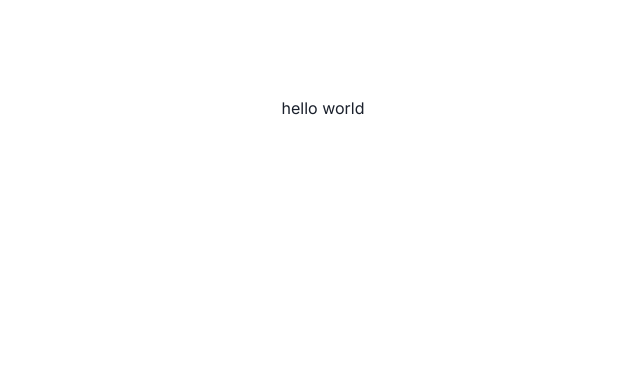
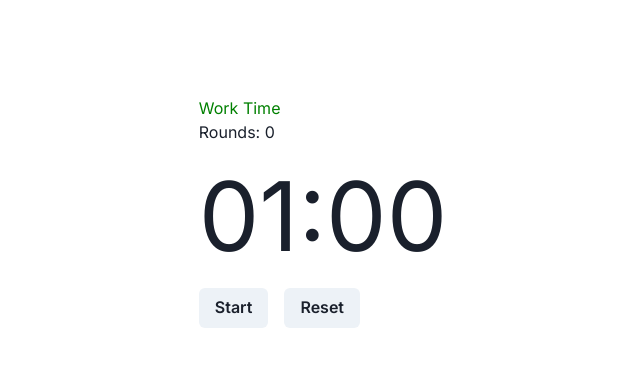
Before and after one commit to Molly6943/tomato-clock, a Next.js app: page / in a window 1280 px wide. Shown: the top 366 px of the page, without its empty margins (317-957 px from the left). Built offline with nearby package versions, Linux system fonts and the light colour scheme.

Commit message:
feat: implement timer logic with the help of chatgpt

```diff
--- /dev/null
+++ b/app/_config.ts
@@ -0,0 +1,11 @@
+import { TimerConfig } from "./_types";
+
+const defaultTimerConfig: TimerConfig = {
+  workMinutes: 1,
+  breakMinutes: 1,
+  numberOfRounds: 0,
+  autoStartBreak: true,
+  autoStartWork: true,
+};
+
+export default defaultTimerConfig
--- /dev/null
+++ b/app/_types.ts
@@ -0,0 +1,13 @@
+export type TimerConfig = {
+  workMinutes: number;
+  breakMinutes: number;
+  numberOfRounds: number;
+  autoStartBreak: boolean;
+  autoStartWork: boolean;
+};
+
+export type TimerSound = {
+  name: string;
+  file: string;
+  label: string;
+};
--- /dev/null
+++ b/app/components/Timer.tsx
@@ -0,0 +1,115 @@
+"use client";
+import { useState, useEffect } from "react";
+import { Flex, Center, Box, Button, Text } from "@chakra-ui/react";
+import TimerConfig from "../_config";
+
+// Define initial state and type
+interface TimerState {
+  minutes: number;
+  seconds: number;
+  cycle: "Work" | "Break";
+  isRunning: boolean;
+  cycleCount: number;
+}
+
+const getCycleCount: () => number = () => {
+  if (typeof window !== "undefined") {
+    const cycleCount = window.localStorage.getItem("cycle-count");
+    return cycleCount ? parseInt(cycleCount) : 0;
+  }
+  return 0;
+};
+
+const initialState: TimerState = {
+  minutes: TimerConfig.workMinutes,
+  seconds: 0,
+  cycle: "Work",
+  isRunning: false,
+  cycleCount: 0,
+};
+
+const Timer = () => {
+
+  const [state, setState] = useState(initialState);
+
+  useEffect(() => {
+    // initial cycle count set from localStorage
+    setState(s => ({ ...s, cycleCount: getCycleCount() }));
+  }, []);
+
+  useEffect(() => {
+    let interval: any = null;
+
+    if (state.isRunning) {
+      interval = setInterval(() => {
+        const { minutes, seconds, cycle } = state;
+
+        if (minutes === 0 && seconds === 0) {
+          clearInterval(interval);
+          const isWorkCycle = cycle === "Work";
+
+          const updatedCycleCount = isWorkCycle
+            ? state.cycleCount + 1
+            : state.cycleCount;
+
+          setState((s) => ({
+            ...s,
+            isRunning: true,
+            cycle: isWorkCycle ? "Break" : "Work",
+            minutes: isWorkCycle
+              ? TimerConfig.breakMinutes
+              : TimerConfig.workMinutes,
+            cycleCount: updatedCycleCount, // increment on end of work cycle
+          }));
+          if (isWorkCycle) {
+            // Only update localStorage after a work cycle
+            if (typeof window !== "undefined") {
+              window.localStorage.setItem(
+                "cycle-count",
+                String(updatedCycleCount)
+              );
+            }
+          }
+        } else if (seconds > 0) {
+          setState((s) => ({ ...s, seconds: s.seconds - 1 }));
+        } else {
+          setState((s) => ({ ...s, minutes: s.minutes - 1, seconds: 59 }));
+        }
+      }, 1000);
+    } else {
+      clearInterval(interval);
+    }
+
+    return () => clearInterval(interval);
+  }, [state]);
+
+  const formatTime = (state: TimerState) => {
+    return `${state.minutes.toString().padStart(2, "0")}:${state.seconds
+      .toString()
+      .padStart(2, "0")}`;
+  };
+
+  return (
+    <Flex>
+      <Center>
+        <Box>
+          <Text fontSize="1xl" color={state.cycle === "Work" ? "green" : "red"}>
+            {state.cycle} Time
+          </Text>
+          <Text fontSize="1xl">Rounds: {state.cycleCount}</Text>
+          <Text fontSize="8xl">{formatTime(state)}</Text>
+          <Button
+            onClick={() => setState((s) => ({ ...s, isRunning: !s.isRunning }))}
+          >
+            {state.isRunning ? "Pause" : "Start"}
+          </Button>
+          <Button ml={4} onClick={() => setState(initialState)}>
+            Reset
+          </Button>
+        </Box>
+      </Center>
+    </Flex>
+  );
+};
+
+export default Timer;
--- a/app/page.tsx
+++ b/app/page.tsx
@@ -1,10 +1,14 @@
-import Image from "next/image";
+"use client";
+import Timer from "./components/Timer";
 import styles from "./page.module.css";
+import { Box } from "@chakra-ui/react";
 
 export default function Home() {
   return (
     <main className={styles.main}>
-      hello world
+      <Box>
+       <Timer />
+      </Box>
     </main>
   );
 }
--- a/package.json
+++ b/package.json
@@ -9,6 +9,7 @@
     "lint": "next lint"
   },
   "dependencies": {
+    "@chakra-ui/next-js": "^2.2.0",
     "@chakra-ui/react": "^2.8.2",
     "@emotion/react": "^11.11.4",
     "@emotion/styled": "^11.11.5",
```
Also changed, not shown: 1 other file (tests, documents, lock files or other folders).
